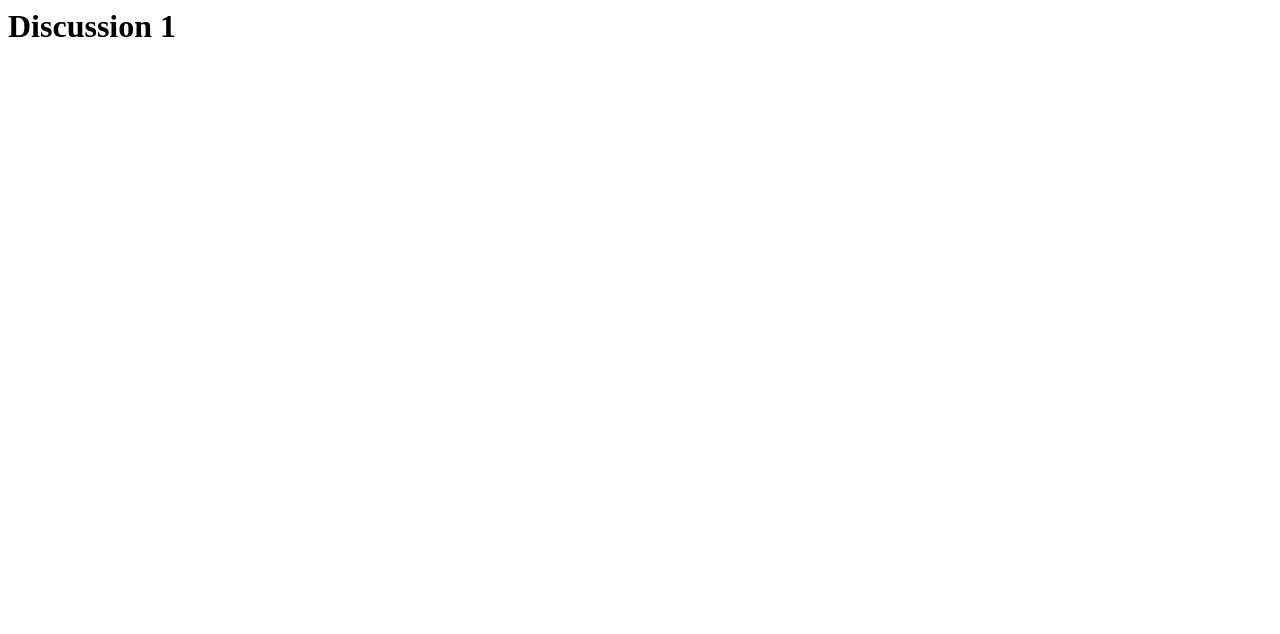
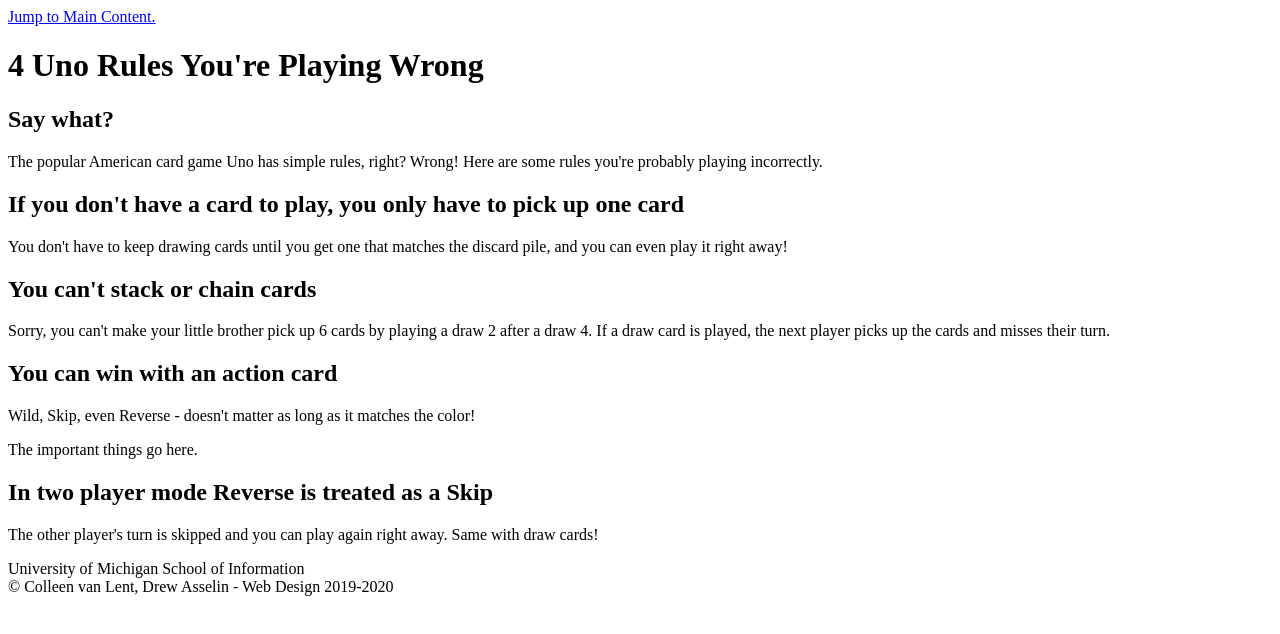
Before and after one commit to PepperinoHu/Discussion-1, a plain HTML site: page index.html in a window 1280 px wide. Drawn offline with Linux system fonts and the light colour scheme.

Commit message:
Update index.html

```diff
--- a/index.html
+++ b/index.html
@@ -1 +1,46 @@
-<h1> Discussion 1</h1>
+<!-- <!DOCTYPE html> -->
+<html lang="en">
+<head>
+  <meta charset="UTF-8">
+  <meta name="viewport" content="width=device-width, initial-scale=1.0">
+  <title>4 Uno Rules You're Playing Wrong</title>
+  <a href = "#main">Jump to Main Content.</a>
+</head>
+<body>
+    <main>
+
+      <h1>4 Uno Rules You're Playing Wrong</h1>
+
+      <div id="intro">
+        <h2>Say what?</h2>
+        <p>The popular American card game Uno has simple rules, right? Wrong! Here are some rules you're probably playing incorrectly.</p>
+      </div>
+
+      <div id="red">
+        <h2>If you don't have a card to play, you only have to pick up one card</h2>
+        <p>You don't have to keep drawing cards until you get one that matches the discard pile, and you can even play it right away!</p>
+      </div>
+
+      <div id="blue">
+        <h2>You can't stack or chain cards</h2>
+        <p>Sorry, you can't make your little brother pick up 6 cards by playing a draw 2 after a draw 4. If a draw card is played, the next player picks up the cards and misses their turn.</p>
+      </div>
+
+      <div id="yellow">
+        <h2>You can win with an action card</h2>
+        <p>Wild, Skip, even Reverse - doesn't matter as long as it matches the color!</p>
+      </div>
+<div id="main">
+        <p> The important things go here.</p>
+      </div>
+      <div id="green">
+        <h2>In two player mode Reverse is treated as a Skip</h2>
+        <p>The other player's turn is skipped and you can play again right away. Same with draw cards!</p>
+      </div>
+    </main>
+    <footer>
+      <p>University of Michigan School of Information <br/>
+        &copy; Colleen van Lent, Drew Asselin - Web Design 2019-2020</p>
+    </footer>
+  </body>
+</html>
```
